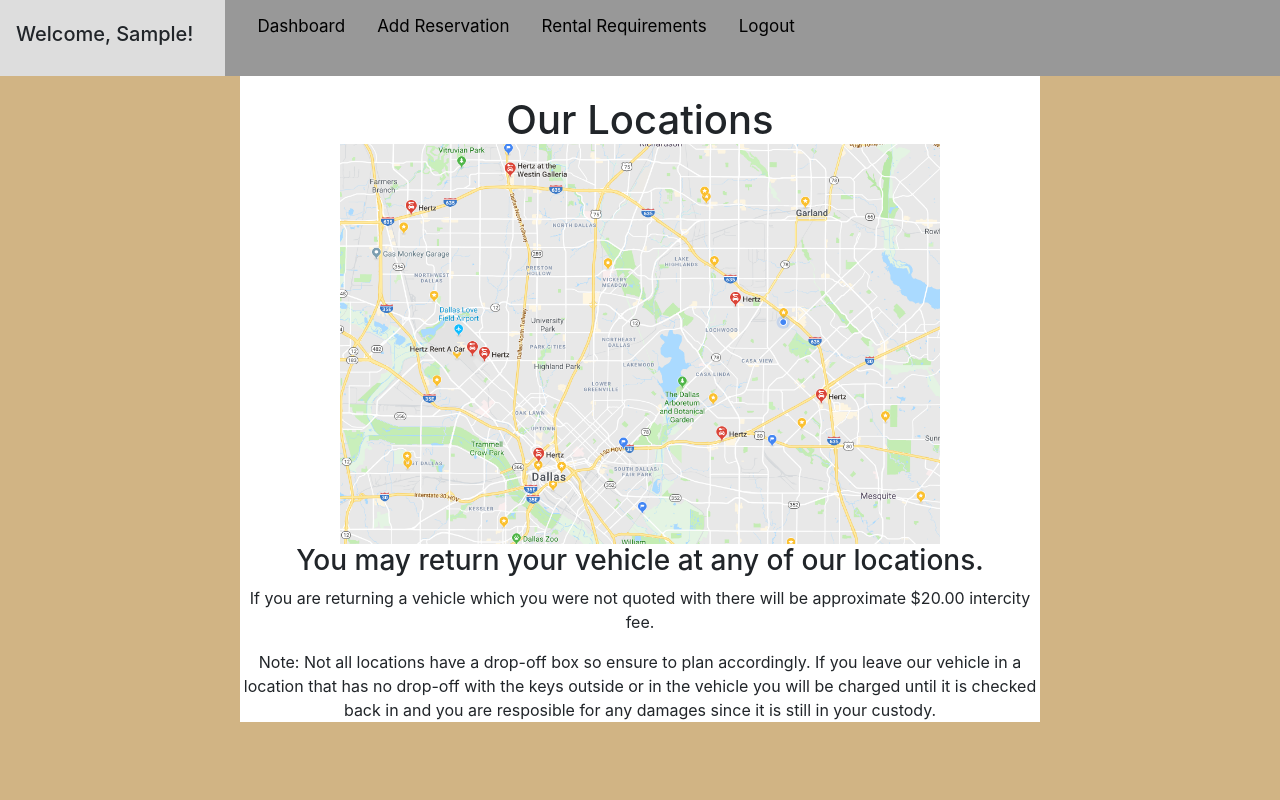
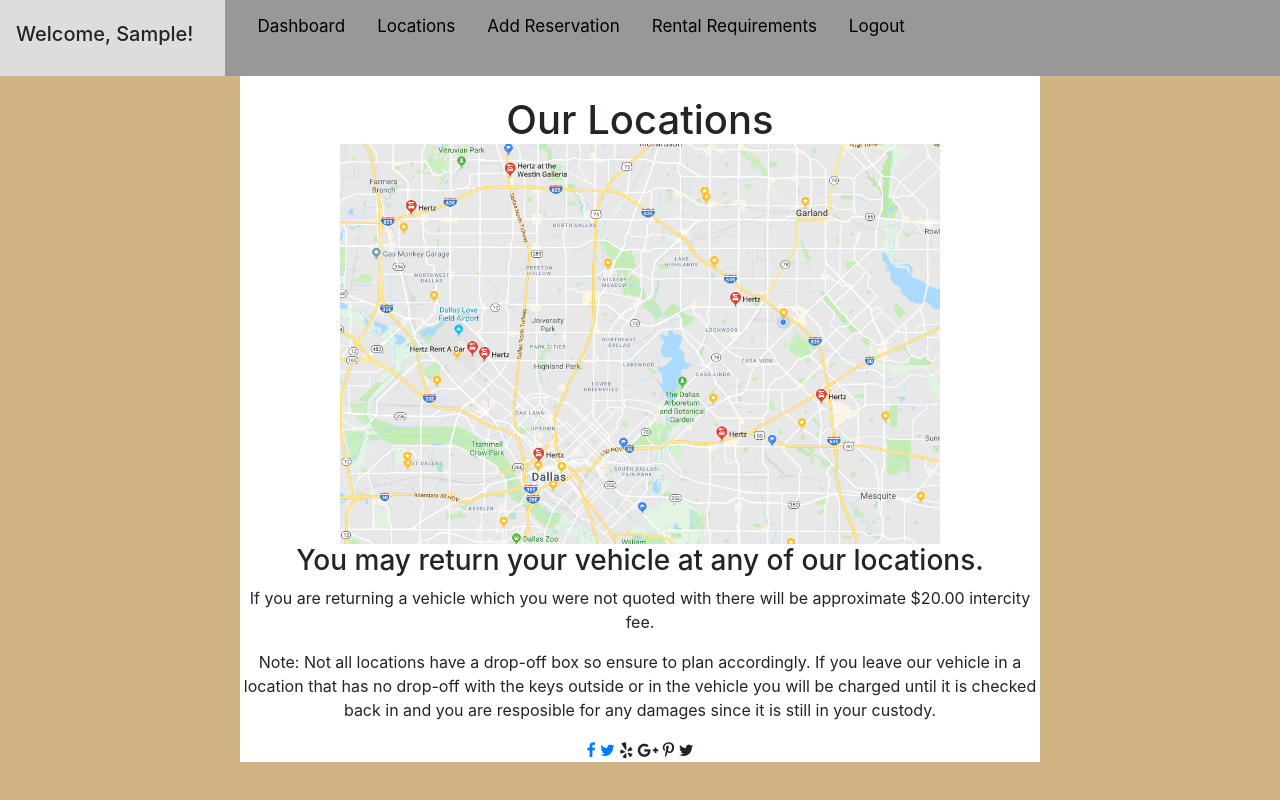
Before and after one commit to danielyguerrero/Hertz, a Django app: page /rental/locations in a window 1280 px wide. Run offline with Django 3.2, Linux system fonts and the light colour scheme; the visitor is signed in with stand-in values (Sample User, id 1); parts of the project's set-up code (start-up, migrations or seed data) failed here and were passed over; some libraries are stand-ins or nearby versions.

Commit message:
updated css

```diff
--- a/apps/rental/templates/rental/locations.html
+++ b/apps/rental/templates/rental/locations.html
@@ -19,6 +19,7 @@
 		<div class="topnav" id="myTopnav">
 			<a class="navbar-brand" class="active"><h3 class="navbar-brand" class="active">Welcome, {{ user.first_name }}!</h3></a>
 			<a href="{% url 'dashboard' %}"> Dashboard </a>
+			<a href="{% url 'locations' %}"> Locations </a>
 			<a href="{% url 'add_res' %}"> Add Reservation </a>
 			<a href="{% url 'requirements' %}"> Rental Requirements </a>
 			<a href="{% url 'logout' %}"><span class="glyphicon glyphicon-log-out"></span> Logout </a>
@@ -30,6 +31,15 @@
 			<h3>You may return your vehicle at any of our locations.</h3>
 			<p>If you are returning a vehicle which you were not quoted with there will be approximate $20.00 intercity fee.</p>
 			<p>Note: Not all locations have a drop-off box so ensure to plan accordingly. If you leave our vehicle in a location that has no drop-off with the keys outside or in the vehicle you will be charged until it is checked back in and you are resposible for any damages since it is still in your custody. </p>
+			<div class="footer">
+				<a href="#" class="fa fa-facebook"></a>
+				<a href="#" class="fa fa-twitter"></a>
+				<i class="fa fa-yelp"></i>
+				<i class="fa fa-google-plus"></i>
+				<i class="fa fa-pinterest-p"></i>
+				<i class="fa fa-twitter"></i>
+			</div>
 		</div>
-	</body>
+	</div>
+</body>
 </html>
--- a/apps/rental/urls.py
+++ b/apps/rental/urls.py
@@ -5,7 +5,7 @@
 urlpatterns = [
 
 	url(r'^$', views.index, name= 'dashboard'),
-	url(r'add$',views.add_res, name='add_res'),
+	url(r'add$',views.add, name='add_res'),
 	url(r'locations$',views.locations, name='locations'),
 	url(r'requirements$', views.requirements, name='requirements'),
 	url(r'^delete/(?P<res_id>[0-9]+)$', views.delete, name="delete"),
--- a/apps/rental/views.py
+++ b/apps/rental/views.py
@@ -56,7 +56,12 @@
 def locations(request):
 
 	return render(request, 'rental/locations.html')
-
+def add(request):
+	user = current_user(request)
+	context = {
+		'user': user,
+	}
+	return render(request, 'rental/add.html', context)
 def requirements(request):
 	user = current_user(request)
 	context = {
@@ -69,22 +74,19 @@
 # =================================================
 def add_res(request):
 	if request.method == "POST":
+		user = current_user(request)
 		errors = Reservation.objects.validate(request.POST)
-		user = current_user(request)
 		pu_date = datetime.datetime.now()
 		pu_time = datetime.datetime.now()
 		do_date = datetime.datetime.now()
 		do_time = datetime.datetime.now()
-
-
-
 		if not errors:
 			context = {
+			'user': user,
 			'pu_date': pu_date,
 			'pu_time': pu_time,
 			'do_date': do_date,
 			'do_time': do_time,
-
 			}
 			reservation = Reservation.objects.add_res(request.POST, request.session["user_id"])
 			return redirect(reverse('dashboard'))
```
Also changed, not shown: apps/rental/templates/rental/add.html (+9 -0 lines), apps/rental/templates/rental/index.html (+5 -2 lines), apps/rental/templates/rental/requirements.html (+4 -4 lines), 2 other files.
